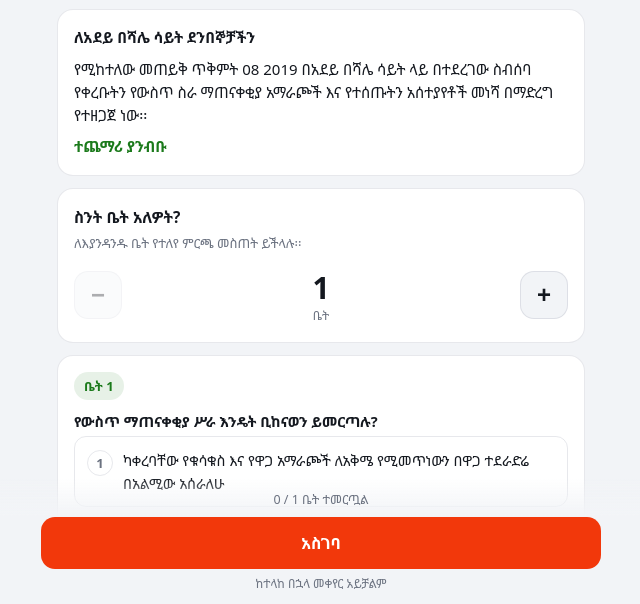
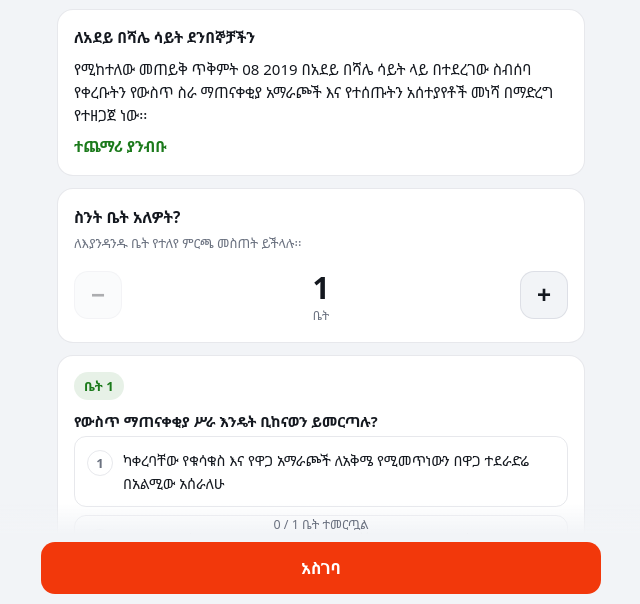
Before and after one commit to bizutilaye/adey-survey, a plain HTML site: page index.html in a window 1280 px wide. Shown: the part 194-798 px from the top of the page, without its empty margins (319-959 px from the left). Drawn offline with Linux system fonts and the light colour scheme.

Commit message:
Remove the 'can't be changed after sending' text
Co-Authored-By: Claude Opus 5.5 <noreply@anthropic.com>
Claude-Session: https://claude.ai/code/session_01B8nBC8zMYD53uJpn4gt273

```diff
--- a/index.html
+++ b/index.html
@@ -110,7 +110,6 @@
 <div class="bar" id="bar"><div class="inner">
   <div class="progress" id="progress"></div>
   <button class="submit" id="submit" type="button">አስገባ</button>
-  <div style="text-align:center;color:var(--hint);font-size:12px;margin-top:6px">ከተላከ በኋላ መቀየር አይቻልም</div>
 </div></div>
 
 <div class="thanks" id="notice" style="display:none">
@@ -123,7 +122,7 @@
 <div class="thanks" id="thanks">
   <div class="check">✓</div>
   <h2>ስለመረጡ እናመሰግናለን</h2>
-  <p style="color:var(--hint);margin:0">ምርጫዎ ተመዝግቧል፡፡ ከተላከ በኋላ መቀየር አይቻልም፡፡</p>
+  <p style="color:var(--hint);margin:0">ምርጫዎ ተመዝግቧል፡፡</p>
   <div class="summary card" id="summary"></div>
 </div>
 
@@ -226,7 +225,7 @@ function showNotice(kind, response) {
   if (kind === "already") {
     $("noticeIcon").textContent = "✓"; $("noticeIcon").style.background = "var(--brand-green)";
     $("noticeTitle").textContent = "ምርጫዎ ቀድሞ ተመዝግቧል";
-    $("noticeText").textContent = "በዚህ ቡድን መጠይቁን ሞልተዋል፡፡ ከተላከ በኋላ መቀየር አይቻልም፡፡ እናመሰግናለን!";
+    $("noticeText").textContent = "በዚህ ቡድን መጠይቁን ሞልተዋል፡፡ እናመሰግናለን!";
     const hs = (response && response.survey_houses) || [];
     if (hs.length) {
       $("noticeSummary").style.display = "block";
```
